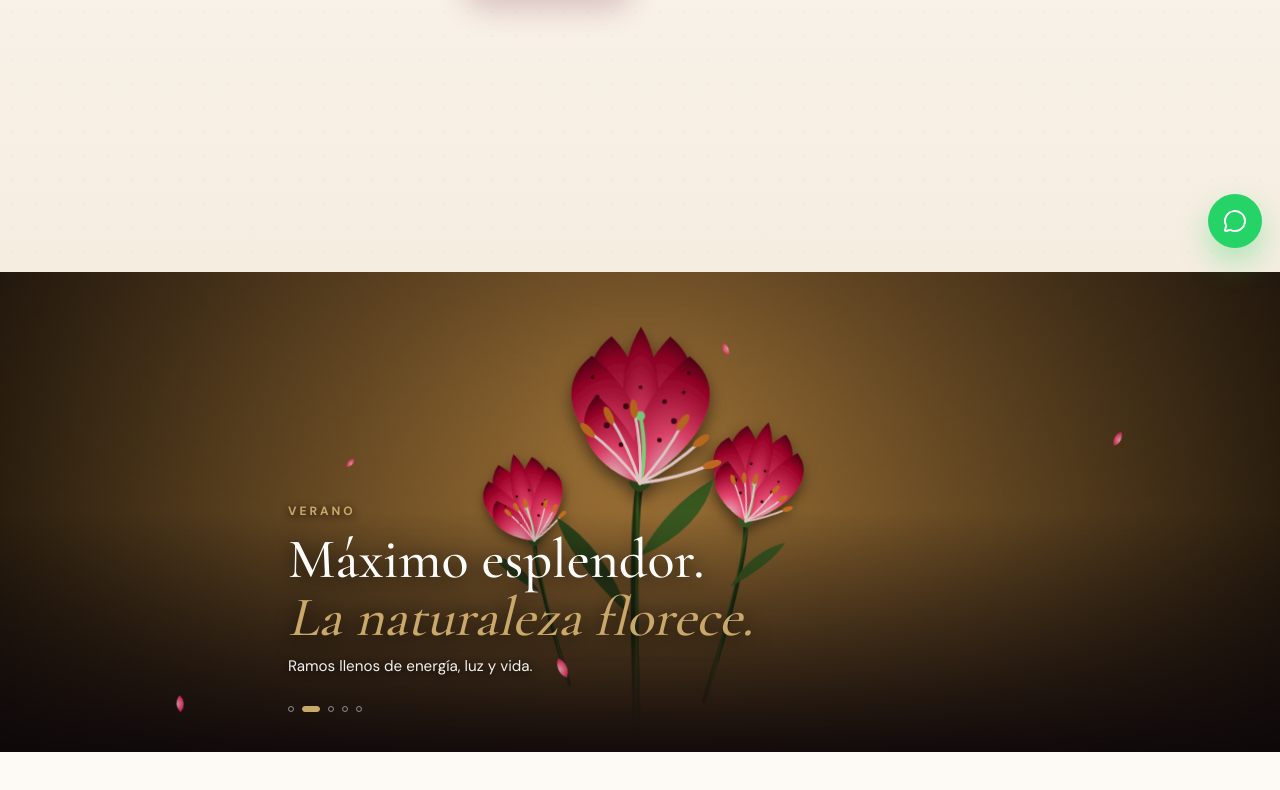
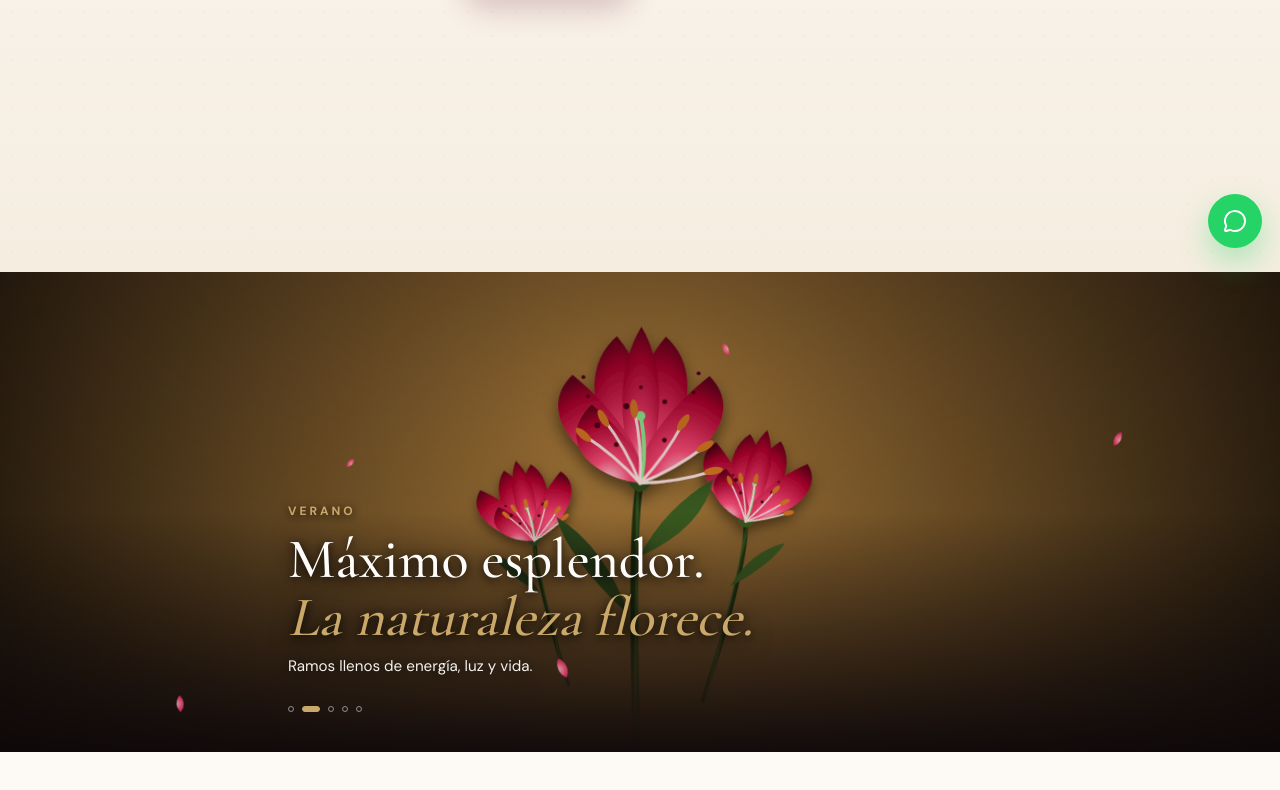
Before and after one commit to Enrique-designweb/aris-eternal-flowers, a Next.js app: page / in a window 1280 px wide. Shown: the part 528-1318 px from the top of the page. Built offline with nearby package versions, Linux system fonts and the light colour scheme.

Commit message:
Fix: cruce de textos, mejora de petalos de lirios y sombras de texto

```diff
--- a/app/globals.css
+++ b/app/globals.css
@@ -1839,6 +1839,7 @@ img {
   text-align: center;
 }
 
+/* FIX: Transición limpia para evitar el texto "fantasma" */
 .cinematic-slide-content {
   position: absolute;
   bottom: 0;
@@ -1846,14 +1847,17 @@ img {
   width: 100%;
   opacity: 0;
   visibility: hidden;
-  transform: translateY(20px);
-  transition: all 0.8s cubic-bezier(0.22, 1, 0.36, 1);
+  transform: translateY(10px);
+  /* Hacemos que el cambio de opacidad sea rápido y el visibility se retrase un poco */
+  transition: opacity 0.5s ease-in-out, transform 0.5s ease-in-out, visibility 0s linear 0.5s;
 }
 
 .cinematic-slide-content.active {
   opacity: 1;
   visibility: visible;
   transform: translateY(0);
+  /* Al activarse, visibility es inmediato */
+  transition: opacity 0.5s ease-in-out, transform 0.5s ease-in-out, visibility 0s linear 0s;
 }
 
 .cinematic-eyebrow {
@@ -1862,7 +1866,7 @@ img {
   font-weight: 700;
   letter-spacing: 0.25em;
   text-transform: uppercase;
-  text-shadow: 0 2px 8px rgba(0,0,0,0.9);
+  text-shadow: 0 2px 10px rgba(0,0,0,1);
 }
 
 .cinematic-title {
@@ -1872,7 +1876,8 @@ img {
   font-weight: 500;
   line-height: 1.05;
   margin: 8px 0;
-  text-shadow: 0 4px 20px rgba(0,0,0,0.9);
+  /* Sombra más fuerte para legibilidad sobre los pétalos */
+  text-shadow: 0 4px 25px rgba(0,0,0,1), 0 2px 10px rgba(0,0,0,0.8);
 }
 
 .cinematic-title em {
@@ -1886,7 +1891,7 @@ img {
   line-height: 1.5;
   max-width: 400px;
   margin: 0 auto;
-  text-shadow: 0 2px 10px rgba(0,0,0,1);
+  text-shadow: 0 2px 15px rgba(0,0,0,1);
 }
 
 .cinematic-dots {
@@ -1949,7 +1954,6 @@ img {
   overflow: visible;
 }
 
-/* El tallo, hojas y pétalos */
 .stem {
   stroke-dasharray: 400;
   stroke-dashoffset: 400;
@@ -1964,7 +1968,7 @@ img {
 }
 
 .lily .petal {
-  transform-origin: 0px 0px; /* Abren desde la base */
+  transform-origin: 0px 0px;
 }
 
 /* PRIMAVERA */
@@ -1983,22 +1987,21 @@ img {
 .season-1 .flower-spots { opacity: 1; }
 .season-1 .flower-center { opacity: 1; }
 
-/* FIX: Ahora animamos la PLANTA ENTERA (g), no solo la cabeza */
 .season-1 .lily-center { animation: wind-center 4s ease-in-out infinite alternate; }
 .season-1 .lily-left { animation: wind-side-left 4s ease-in-out infinite alternate 0.5s; }
 .season-1 .lily-right { animation: wind-side-right 4s ease-in-out infinite alternate 0.8s; }
 
 @keyframes wind-center {
-  0% { transform: translate(250px, 220px) rotate(-1deg); }
-  100% { transform: translate(250px, 220px) rotate(1deg); }
+  0% { transform: translate(250px, 220px) rotate(-1.5deg); }
+  100% { transform: translate(250px, 220px) rotate(1.5deg); }
 }
 @keyframes wind-side-left {
   0% { transform: translate(140px, 280px) scale(0.7) rotate(-15deg); }
-  100% { transform: translate(140px, 280px) scale(0.7) rotate(-12deg); }
+  100% { transform: translate(140px, 280px) scale(0.7) rotate(-11deg); }
 }
 @keyframes wind-side-right {
   0% { transform: translate(360px, 260px) scale(0.8) rotate(12deg); }
-  100% { transform: translate(360px, 260px) scale(0.8) rotate(15deg); }
+  100% { transform: translate(360px, 260px) scale(0.8) rotate(16deg); }
 }
 
 /* OTOÑO */
@@ -2026,5 +2029,5 @@ img {
 
 @keyframes glow-eternal {
   0% { transform: translate(250px, 220px) rotate(0deg); filter: drop-shadow(0 0 15px rgba(245, 197, 24, 0.5)); }
-  100% { transform: translate(250px, 220px) rotate(1deg); filter: drop-shadow(0 0 35px rgba(245, 197, 24, 0.9)); }
-}
+  100% { transform: translate(250px, 220px) rotate(1.5deg); filter: drop-shadow(0 0 35px rgba(245, 197, 24, 0.9)); }
+}
--- a/components/blooming-flower.tsx
+++ b/components/blooming-flower.tsx
@@ -16,18 +16,17 @@ export function BloomingFlower({ season }: { season: number }) {
             <stop offset="100%" stopColor="#1e3310" />
           </linearGradient>
 
-          {/* Gradiente realista del lirio: claro en el centro, vibrante afuera */}
           <radialGradient id="petalGrad" cx="50%" cy="100%" r="100%">
             <stop offset="0%" stopColor="#ffe6eb" />
-            <stop offset="40%" stopColor="#ff4d79" />
-            <stop offset="85%" stopColor="#b3002d" />
+            <stop offset="30%" stopColor="#ff4d79" />
+            <stop offset="80%" stopColor="#b3002d" />
             <stop offset="100%" stopColor="#66001a" />
           </radialGradient>
 
           <radialGradient id="petalGold" cx="50%" cy="100%" r="100%">
             <stop offset="0%" stopColor="#ffffff" />
             <stop offset="40%" stopColor="#fce38a" />
-            <stop offset="85%" stopColor="#c9a86a" />
+            <stop offset="80%" stopColor="#c9a86a" />
             <stop offset="100%" stopColor="#7a5c29" />
           </radialGradient>
 
@@ -42,34 +41,28 @@ export function BloomingFlower({ season }: { season: number }) {
           <path className="leaf" d="M-5,80 Q-50,40 -60,10 Q-20,30 -5,80" fill="#2e4a1c" />
 
           <g className="flower-head" filter="url(#softShadow)">
-            {/* Receptáculo (Base verde que une todo) */}
             <path className="receptacle" d="M-10,0 Q0,15 10,0 L5,-10 L-5,-10 Z" fill="#2e4a1c" />
 
-            {/* 3 Pétalos Traseros */}
-            <path className="petal p-back" d="M0,0 C-30,-30 -60,-90 -25,-120 C10,-90 20,-30 0,0" fill="url(#petalGrad)" />
-            <path className="petal p-back" d="M0,0 C30,-30 60,-90 25,-120 C-10,-90 -20,-30 0,0" fill="url(#petalGrad)" />
-            <path className="petal p-back" d="M0,0 C-20,-40 -20,-100 0,-130 C20,-100 20,-40 0,0" fill="url(#petalGrad)" />
+            {/* Pétalos traseros (Más erguidos) */}
+            <path className="petal p-back" d="M0,0 C-30,-30 -50,-80 -20,-110 C10,-80 20,-30 0,0" fill="url(#petalGrad)" />
+            <path className="petal p-back" d="M0,0 C30,-30 50,-80 20,-110 C-10,-80 -20,-30 0,0" fill="url(#petalGrad)" />
+            <path className="petal p-back" d="M0,0 C-20,-40 -20,-90 0,-120 C20,-90 20,-40 0,0" fill="url(#petalGrad)" />
 
-            {/* 3 Pétalos Frontales (Más abiertos) */}
-            <path className="petal p-front" d="M0,0 C-40,-20 -80,-70 -45,-100 C-10,-70 10,-20 0,0" fill="url(#petalGrad)" />
-            <path className="petal p-front" d="M0,0 C40,-20 80,-70 45,-100 C10,-70 -10,-20 0,0" fill="url(#petalGrad)" />
-            <path className="petal p-front" d="M0,0 C-30,-10 -70,-40 -40,-70 C0,-40 10,-10 0,0" fill="url(#petalGrad)" transform="rotate(180)" />
+            {/* Pétalos frontales (Más abiertos hacia los lados) */}
+            <path className="petal p-front" d="M0,0 C-50,-15 -90,-60 -60,-90 C-20,-60 10,-15 0,0" fill="url(#petalGrad)" />
+            <path className="petal p-front" d="M0,0 C50,-15 90,-60 60,-90 C20,-60 -10,-15 0,0" fill="url(#petalGrad)" />
+            <path className="petal p-front" d="M0,0 C-30,-5 -70,-30 -40,-60 C0,-30 10,-5 0,0" fill="url(#petalGrad)" transform="rotate(180)" />
 
-            {/* Puntos oscuros del lirio */}
             <g className="flower-spots" fill="#4a0014" opacity="0.6">
               <circle cx="-15" cy="-30" r="2" /><circle cx="-25" cy="-45" r="2.5" />
               <circle cx="15" cy="-35" r="2" /><circle cx="25" cy="-50" r="2.5" />
               <circle cx="-30" cy="-60" r="1.5" /><circle cx="30" cy="-55" r="1.5" />
-              <circle cx="-10" cy="-70" r="2" /><circle cx="10" cy="-75" r="2" />
             </g>
 
-            {/* Estambres */}
             <g className="flower-center">
-              {/* Pistilo central */}
               <path d="M0,0 Q5,-20 0,-50" stroke="#90ee90" strokeWidth="3" fill="none" strokeLinecap="round" />
               <circle cx="0" cy="-50" r="3" fill="#90ee90" />
-              {/* 6 Estambres con polen */}
-              {[-30, -15, 15, 30, -45, 45].map((angle, i) => (
+              {[-35, -15, 15, 35, -50, 50].map((angle, i) => (
                 <g key={i} transform={`rotate(${angle})`}>
                   <path d="M0,0 Q10,-25 15,-55" stroke="#ffe4e1" strokeWidth="2" fill="none" strokeLinecap="round" />
                   <ellipse cx="15" cy="-55" rx="3" ry="7" fill="#d97a24" transform="rotate(15 15 -55)" />
@@ -86,24 +79,23 @@ export function BloomingFlower({ season }: { season: number }) {
 
           <g className="flower-head" filter="url(#softShadow)">
             <path className="receptacle" d="M-10,0 Q0,15 10,0 L5,-10 L-5,-10 Z" fill="#3d6122" />
-            <path className="petal p-back" d="M0,0 C-30,-30 -60,-90 -25,-120 C10,-90 20,-30 0,0" fill="url(#petalGrad)" />
-            <path className="petal p-back" d="M0,0 C30,-30 60,-90 25,-120 C-10,-90 -20,-30 0,0" fill="url(#petalGrad)" />
-            <path className="petal p-back" d="M0,0 C-20,-40 -20,-100 0,-130 C20,-100 20,-40 0,0" fill="url(#petalGrad)" />
-            <path className="petal p-front" d="M0,0 C-40,-20 -80,-70 -45,-100 C-10,-70 10,-20 0,0" fill="url(#petalGrad)" />
-            <path className="petal p-front" d="M0,0 C40,-20 80,-70 45,-100 C10,-70 -10,-20 0,0" fill="url(#petalGrad)" />
-            <path className="petal p-front" d="M0,0 C-30,-10 -70,-40 -40,-70 C0,-40 10,-10 0,0" fill="url(#petalGrad)" transform="rotate(180)" />
+            <path className="petal p-back" d="M0,0 C-30,-30 -50,-80 -20,-110 C10,-80 20,-30 0,0" fill="url(#petalGrad)" />
+            <path className="petal p-back" d="M0,0 C30,-30 50,-80 20,-110 C-10,-80 -20,-30 0,0" fill="url(#petalGrad)" />
+            <path className="petal p-back" d="M0,0 C-20,-40 -20,-90 0,-120 C20,-90 20,-40 0,0" fill="url(#petalGrad)" />
+            <path className="petal p-front" d="M0,0 C-50,-15 -90,-60 -60,-90 C-20,-60 10,-15 0,0" fill="url(#petalGrad)" />
+            <path className="petal p-front" d="M0,0 C50,-15 90,-60 60,-90 C20,-60 -10,-15 0,0" fill="url(#petalGrad)" />
+            <path className="petal p-front" d="M0,0 C-30,-5 -70,-30 -40,-60 C0,-30 10,-5 0,0" fill="url(#petalGrad)" transform="rotate(180)" />
 
             <g className="flower-spots" fill="#4a0014" opacity="0.6">
               <circle cx="15" cy="-30" r="2" /><circle cx="25" cy="-45" r="2.5" />
               <circle cx="-15" cy="-35" r="2" /><circle cx="-25" cy="-50" r="2.5" />
               <circle cx="30" cy="-60" r="1.5" /><circle cx="-30" cy="-55" r="1.5" />
-              <circle cx="10" cy="-70" r="2" /><circle cx="-10" cy="-75" r="2" />
             </g>
 
             <g className="flower-center">
               <path d="M0,0 Q5,-20 0,-50" stroke="#90ee90" strokeWidth="3" fill="none" strokeLinecap="round" />
               <circle cx="0" cy="-50" r="3" fill="#90ee90" />
-              {[-30, -15, 15, 30, -45, 45].map((angle, i) => (
+              {[-35, -15, 15, 35, -50, 50].map((angle, i) => (
                 <g key={i} transform={`rotate(${angle})`}>
                   <path d="M0,0 Q10,-25 15,-55" stroke="#ffe4e1" strokeWidth="2" fill="none" strokeLinecap="round" />
                   <ellipse cx="15" cy="-55" rx="3" ry="7" fill="#d97a24" transform="rotate(15 15 -55)" />
@@ -113,44 +105,40 @@ export function BloomingFlower({ season }: { season: number }) {
           </g>
         </g>
 
-        {/* --- LIRIO CENTRAL (Protagonista) --- */}
+        {/* --- LIRIO CENTRAL --- */}
         <g className="lily lily-center" transform="translate(250, 220)">
           <path className="stem" d="M0,300 Q-10,50 0,0" stroke="url(#stemGrad)" strokeWidth="8" fill="none" strokeLinecap="round" />
           <path className="leaf" d="M-5,140 Q-70,80 -80,40 Q-30,70 -5,140" fill="#2e4a1c" />
           <path className="leaf" d="M5,80 Q70,50 80,0 Q30,30 5,80" fill="#3d6122" />
 
           <g className="flower-head" filter="url(#softShadow)">
-            {/* Base que une la flor con el tallo */}
             <path className="receptacle" d="M-12,0 Q0,18 12,0 L6,-12 L-6,-12 Z" fill="#2e4a1c" />
 
-            {/* 3 Pétalos Traseros */}
-            <path className="petal p-back" d="M0,0 C-40,-40 -80,-110 -30,-150 C10,-110 20,-40 0,0" fill="url(#petalGrad)" />
-            <path className="petal p-back" d="M0,0 C40,-40 80,-110 30,-150 C-10,-110 -20,-40 0,0" fill="url(#petalGrad)" />
+            {/* Pétalos traseros (Erguidos) */}
+            <path className="petal p-back" d="M0,0 C-40,-40 -70,-110 -25,-150 C10,-110 20,-40 0,0" fill="url(#petalGrad)" />
+            <path className="petal p-back" d="M0,0 C40,-40 70,-110 25,-150 C-10,-110 -20,-40 0,0" fill="url(#petalGrad)" />
             <path className="petal p-back" d="M0,0 C-25,-50 -25,-120 0,-160 C25,-120 25,-50 0,0" fill="url(#petalGrad)" />
 
-            {/* 3 Pétalos Frontales */}
-            <path className="petal p-front" d="M0,0 C-50,-30 -100,-90 -50,-130 C0,-90 20,-30 0,0" fill="url(#petalGrad)" />
-            <path className="petal p-front" d="M0,0 C50,-30 100,-90 50,-130 C0,-90 -20,-30 0,0" fill="url(#petalGrad)" />
-            <path className="petal p-front" d="M0,0 C-35,-10 -80,-50 -45,-90 C0,-50 10,-10 0,0" fill="url(#petalGrad)" transform="rotate(180)" />
+            {/* Pétalos frontales (Muy abiertos, forma de estrella) */}
+            <path className="petal p-front" d="M0,0 C-60,-20 -110,-70 -70,-110 C-20,-70 10,-20 0,0" fill="url(#petalGrad)" />
+            <path className="petal p-front" d="M0,0 C60,-20 110,-70 70,-110 C20,-70 -10,-20 0,0" fill="url(#petalGrad)" />
+            <path className="petal p-front" d="M0,0 C-45,-5 -90,-40 -50,-80 C0,-40 10,-5 0,0" fill="url(#petalGrad)" transform="rotate(180)" />
 
-            {/* Puntos (Puntillismo) */}
             <g className="flower-spots" fill="#4a0014" opacity="0.5">
-              <circle cx="-20" cy="-40" r="2.5" /><circle cx="-35" cy="-60" r="3" />
-              <circle cx="20" cy="-45" r="2.5" /><circle cx="35" cy="-65" r="3" />
-              <circle cx="-45" cy="-90" r="2" /><circle cx="45" cy="-95" r="2" />
+              <circle cx="-25" cy="-40" r="2.5" /><circle cx="-45" cy="-60" r="3" />
+              <circle cx="25" cy="-45" r="2.5" /><circle cx="45" cy="-65" r="3" />
+              <circle cx="-55" cy="-90" r="2" /><circle cx="55" cy="-95" r="2" />
               <circle cx="-15" cy="-80" r="3" /><circle cx="25" cy="-85" r="2.5" />
-              <circle cx="0" cy="-100" r="2" /><circle cx="-50" cy="-110" r="2" />
-              <circle cx="50" cy="-115" r="2" />
+              <circle cx="0" cy="-100" r="2" /><circle cx="-60" cy="-110" r="2" />
+              <circle cx="60" cy="-115" r="2" />
             </g>
 
-            {/* Centro (Pistilo y Estambres) */}
             <g className="flower-center">
-              {/* Pistilo (Verde) */}
               <path d="M0,0 Q8,-30 0,-70" stroke="#90ee90" strokeWidth="4" fill="none" strokeLinecap="round" />
               <circle cx="0" cy="-70" r="5" fill="#90ee90" />
 
-              {/* 6 Estambres Grandes */}
-              {[-40, -20, 20, 40, -60, 60].map((angle, i) => (
+              {/* Estambres grandes y abiertos */}
+              {[-45, -20, 20, 45, -65, 65].map((angle, i) => (
                 <g key={i} transform={`rotate(${angle})`}>
                   <path d="M0,0 Q15,-35 20,-75" stroke="#ffe4e1" strokeWidth="3" fill="none" strokeLinecap="round" />
                   <ellipse cx="20" cy="-75" rx="4" ry="10" fill="#d97a24" transform="rotate(15 20 -75)" />
```
